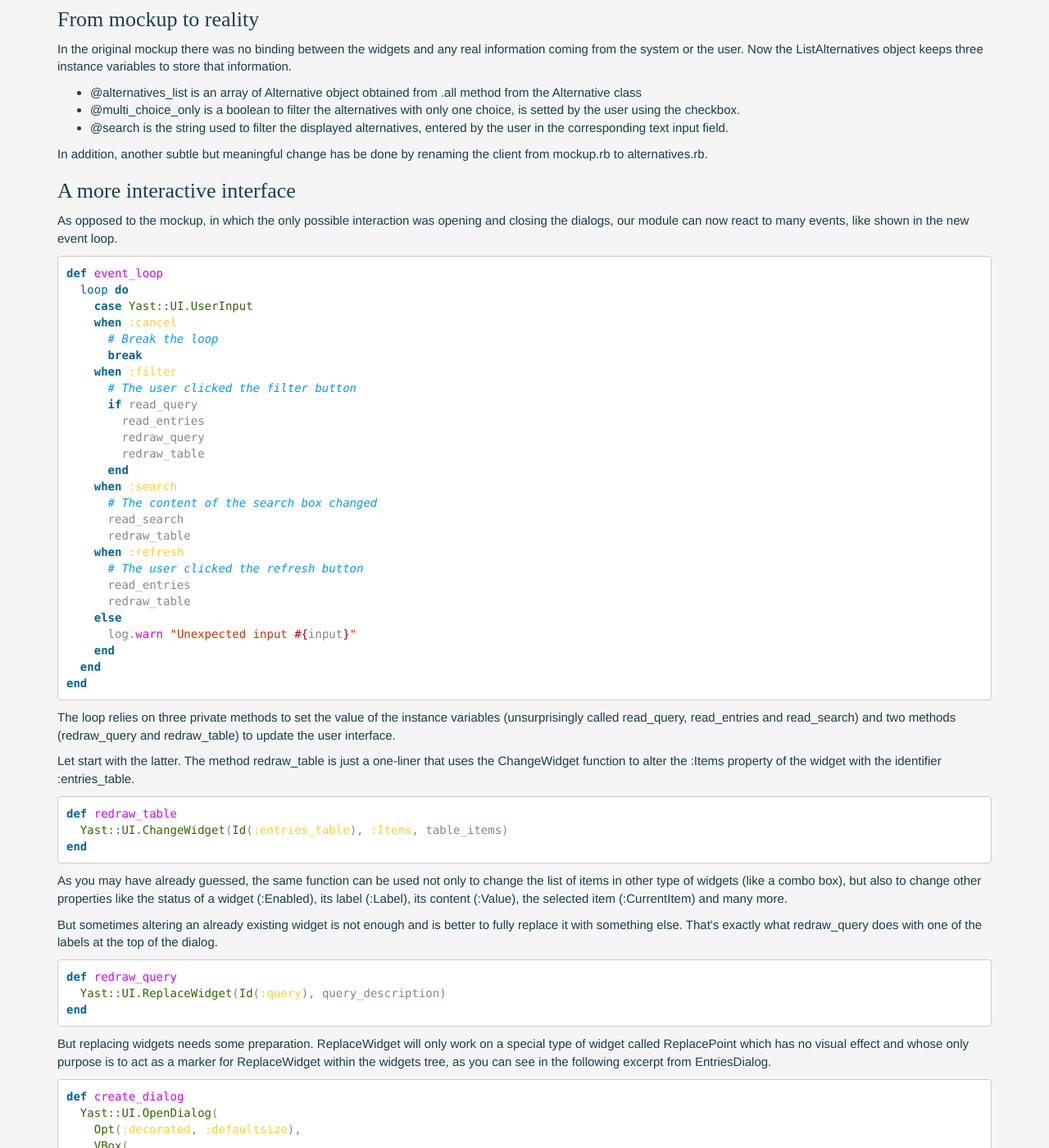
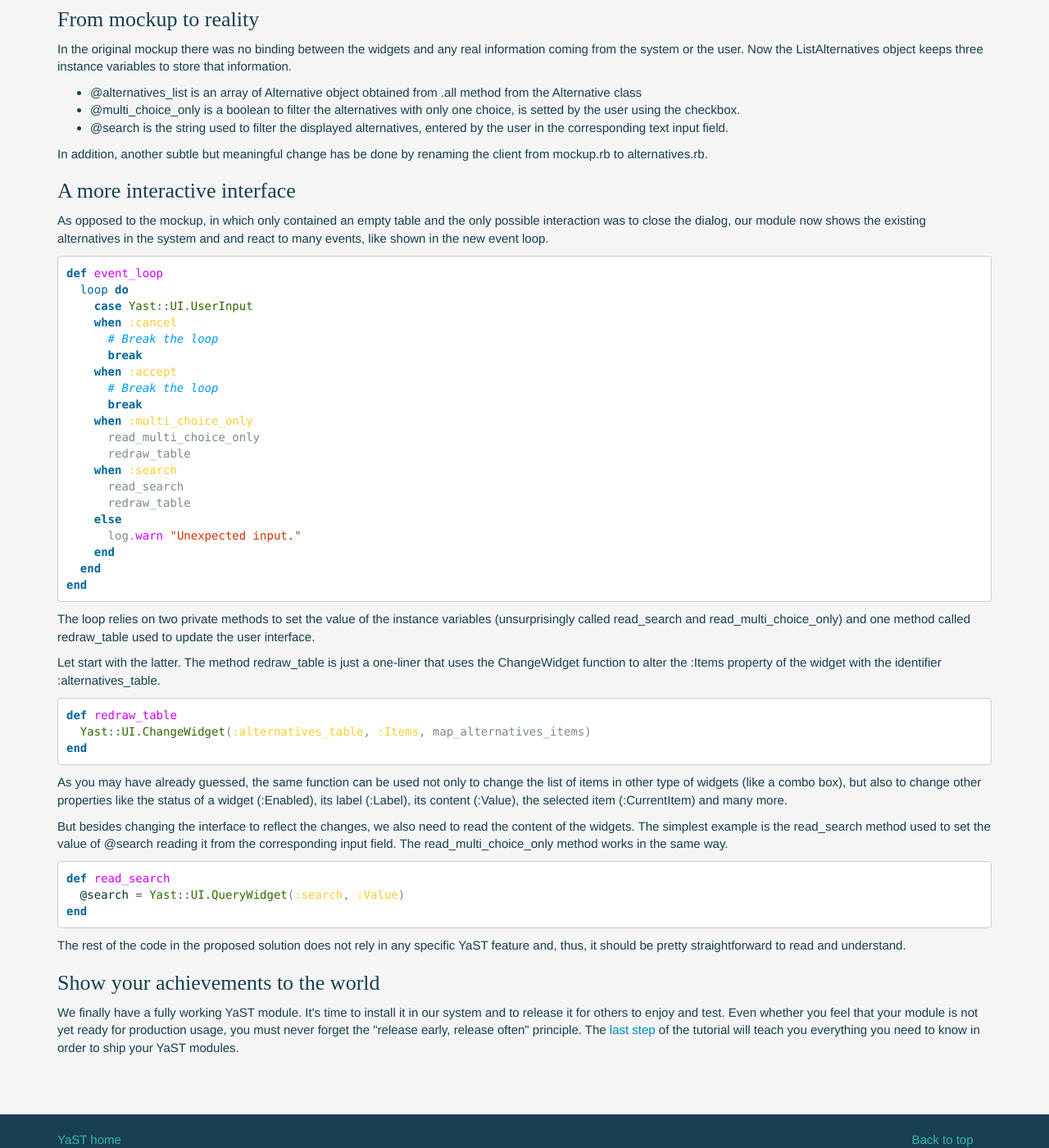
Before and after one commit to jyeray/yast-alternatives-tutorial, a Jekyll site: the page built from step5.html, in a window 1280 px wide and 1400 px high, scrolled down 496 px. Shown: the whole window at 82% size. Built offline with Jekyll 4.4.1, drawn with Linux system fonts in a browser that asks for light colours; some web fonts are replaced; some of the changed text lies outside the part shown.

Commit message:
Update A more interactive interface section

```diff
--- a/step5.html
+++ b/step5.html
@@ -42,9 +42,10 @@ client from mockup.rb to alternatives.rb.
 
 <h3>A more interactive interface</h3>
 <p>
-As opposed to the mockup, in which the only possible interaction was opening and
-closing the dialogs, our module can now react to many events, like shown in
-the new event loop.
+As opposed to the mockup, in which only contained an empty table and the only
+possible interaction was to close the dialog, our module now shows the existing
+alternatives in the system and and react to many events, like shown in the new
+event loop.
 </p>
 {% highlight ruby %}
 def event_loop
@@ -53,40 +54,34 @@ def event_loop
     when :cancel
       # Break the loop
       break
-    when :filter
-      # The user clicked the filter button
-      if read_query
-        read_entries
-        redraw_query
-        redraw_table
-      end
+    when :accept
+      # Break the loop
+      break
+    when :multi_choice_only
+      read_multi_choice_only
+      redraw_table
     when :search
-      # The content of the search box changed
       read_search
       redraw_table
-    when :refresh
-      # The user clicked the refresh button
-      read_entries
-      redraw_table
     else
-      log.warn "Unexpected input #{input}"
+      log.warn "Unexpected input."
     end
   end
 end
 {% endhighlight %}
 <p>
-The loop relies on three private methods to set the value of the instance
-variables (unsurprisingly called read_query, read_entries and read_search)
-and two methods (redraw_query and redraw_table) to update the user interface.
+The loop relies on two private methods to set the value of the instance
+variables (unsurprisingly called read_search and read_multi_choice_only) and one
+method called redraw_table used to update the user interface.
 </p>
 <p>
 Let start with the latter. The method redraw_table is just a one-liner that uses
 the ChangeWidget function to alter the :Items property of the widget with the
-identifier :entries_table.
+identifier :alternatives_table.
 </p>
 {% highlight ruby %}
 def redraw_table
-  Yast::UI.ChangeWidget(Id(:entries_table), :Items, table_items)
+  Yast::UI.ChangeWidget(:alternatives_table, :Items, map_alternatives_items)
 end
 {% endhighlight %}
 <p>
@@ -96,89 +91,16 @@ to change other properties like the status of a widget (:Enabled), its label
 (:Label), its content (:Value), the selected item (:CurrentItem) and many more.
 </p>
 <p>
-But sometimes altering an already existing widget is not enough and is better
-to fully replace it with something else. That's exactly what redraw_query does
-with one of the labels at the top of the dialog.
-</p>
-{% highlight ruby %}
-def redraw_query
-  Yast::UI.ReplaceWidget(Id(:query), query_description)
-end
-{% endhighlight %}
-<p>
-But replacing widgets needs some preparation. ReplaceWidget will only work on a
-special type of widget called ReplacePoint which has no visual effect and
-whose only purpose is to act as a marker for ReplaceWidget within the widgets
-tree, as you can see in the following excerpt from EntriesDialog.
-</p>
-{% highlight ruby %}
-def create_dialog
-  Yast::UI.OpenDialog(
-    Opt(:decorated, :defaultsize),
-    VBox(
-      # Header
-      Heading(...),
-
-      # Filters
-      Left(...),
-      Left(ReplacePoint(Id(:query), query_description)),
-      VSpacing(0.3),
-
-      # Log entries
-      table,
-      VSpacing(0.3),
-
-      # Footer buttons
-      HBox(...)
-    )
-  )
-end
-
-def query_description
-  Label(@query.filters_description)
-end
-{% endhighlight %}
-<p>
 But besides changing the interface to reflect the changes, we also need to read
 the content of the widgets. The simplest example is the read_search method
 used to set the value of @search reading it from the corresponding input field.
+The read_multi_choice_only method works in the same way.
 </p>
 {% highlight ruby %}
 def read_search
-  @search = Yast::UI.QueryWidget(Id(:search), :Value)
-  log.info "Search string set to '#{@search}'"
+  @search = Yast::UI.QueryWidget(:search, :Value)
 end
 {% endhighlight %}
-<p>
-The QueryWidget function can be used to check the value of many different
-properties. The following method uses it for reading the value of all the
-relevant widgets in QueryDialog.
-</p>
-{% highlight ruby %}
-def query_from_widgets
-  boot = Yast::UI.QueryWidget(Id(:boot), :CurrentButton)
-  filters = { boot: boot }
-
-  QueryPresenter.additional_filters.each do |filter|
-    name = filter[:name]
-    # If the checkbox is checked
-    if Yast::UI.QueryWidget(Id(name), :Value)
-      # Read the widget...
-      value = Yast::UI.QueryWidget(Id(:"#{name}_value"), :Value)
-      # ...discarding empty values
-      filters[name] = value unless value.empty?
-    end
-  end
-
-  QueryPresenter.new(filters)
-end
-{% endhighlight %}
-<p>
-When the user pushes the &quot;change filter&quot; button, a new
-QueryDialog is opened. When the user pushes the &quot;ok&quot; button, the
-dialog uses the function above to construct a new QueryPresenter object that is
-then returned and stored in the @query instance variable of the caller.
-</p>
 <p>
 The rest of the code in the proposed solution does not rely in any specific
 YaST feature and, thus, it should be pretty straightforward to read and
```
